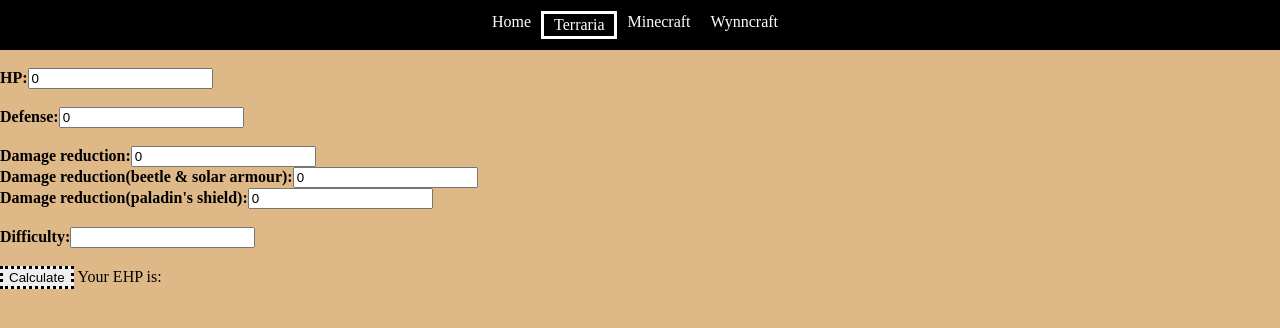
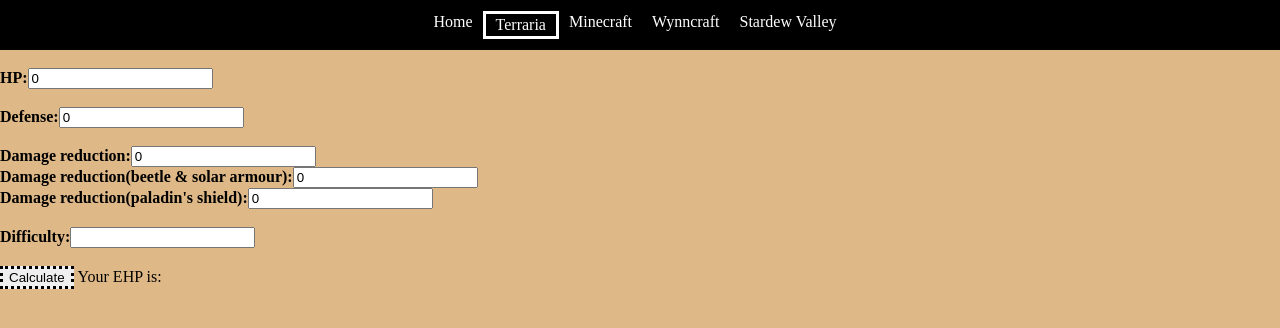
Before and after one commit to Earthbrine/akarahnetwiki.github.io, a plain HTML site: page terraria.html in a window 1280 px wide. Drawn offline with Linux system fonts and the light colour scheme.

Commit message:
now links to stardew valley

```diff
--- a/terraria.html
+++ b/terraria.html
@@ -12,6 +12,7 @@
                 <a href="#">Terraria</a>
                 <a href="minecraft.html">Minecraft</a>
                 <a href="wynncraft.html">Wynncraft</a>
+                <a href="stardew.html">Stardew Valley</a>
             </div>
             <div></div>
         </header>
```
